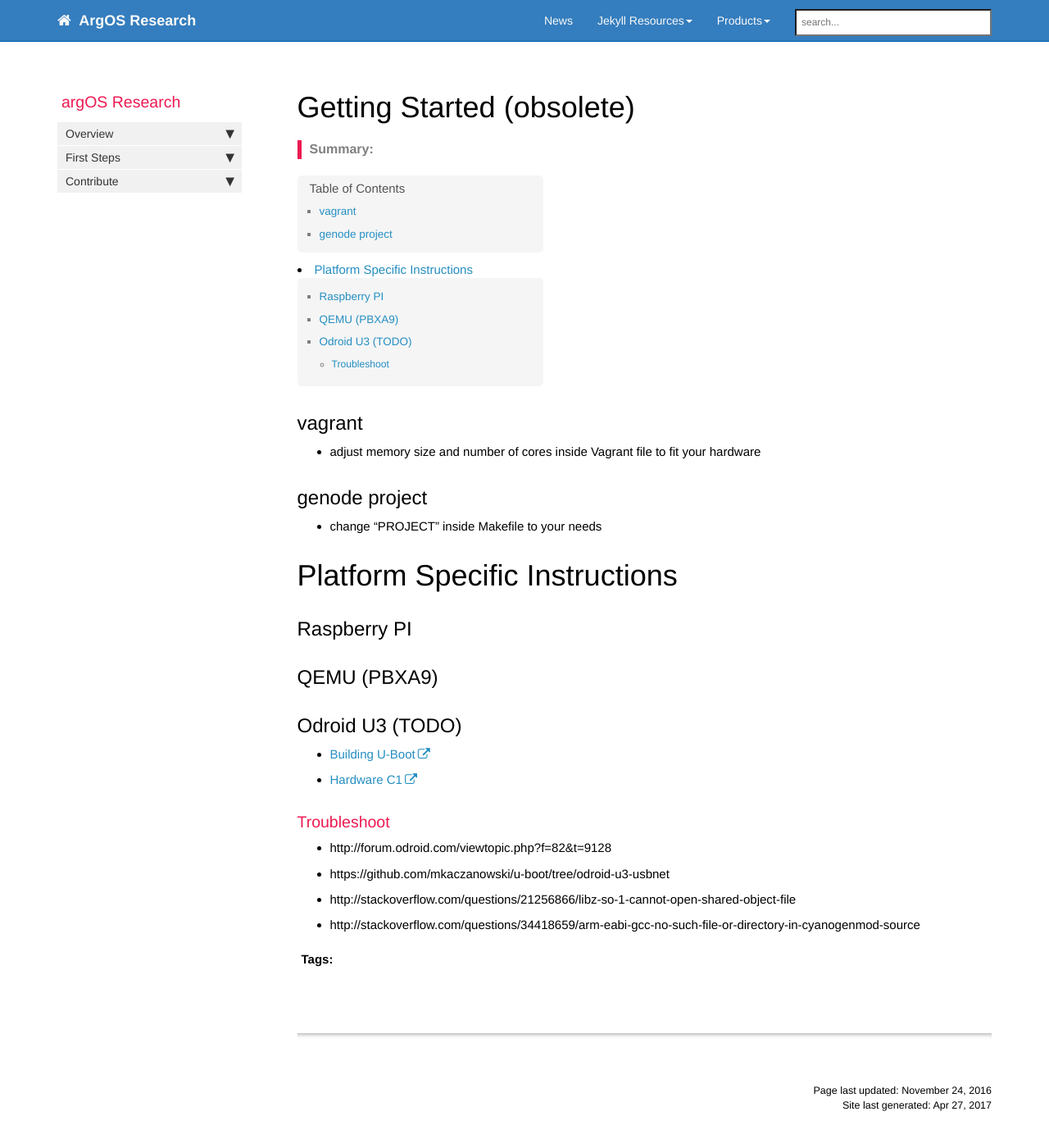
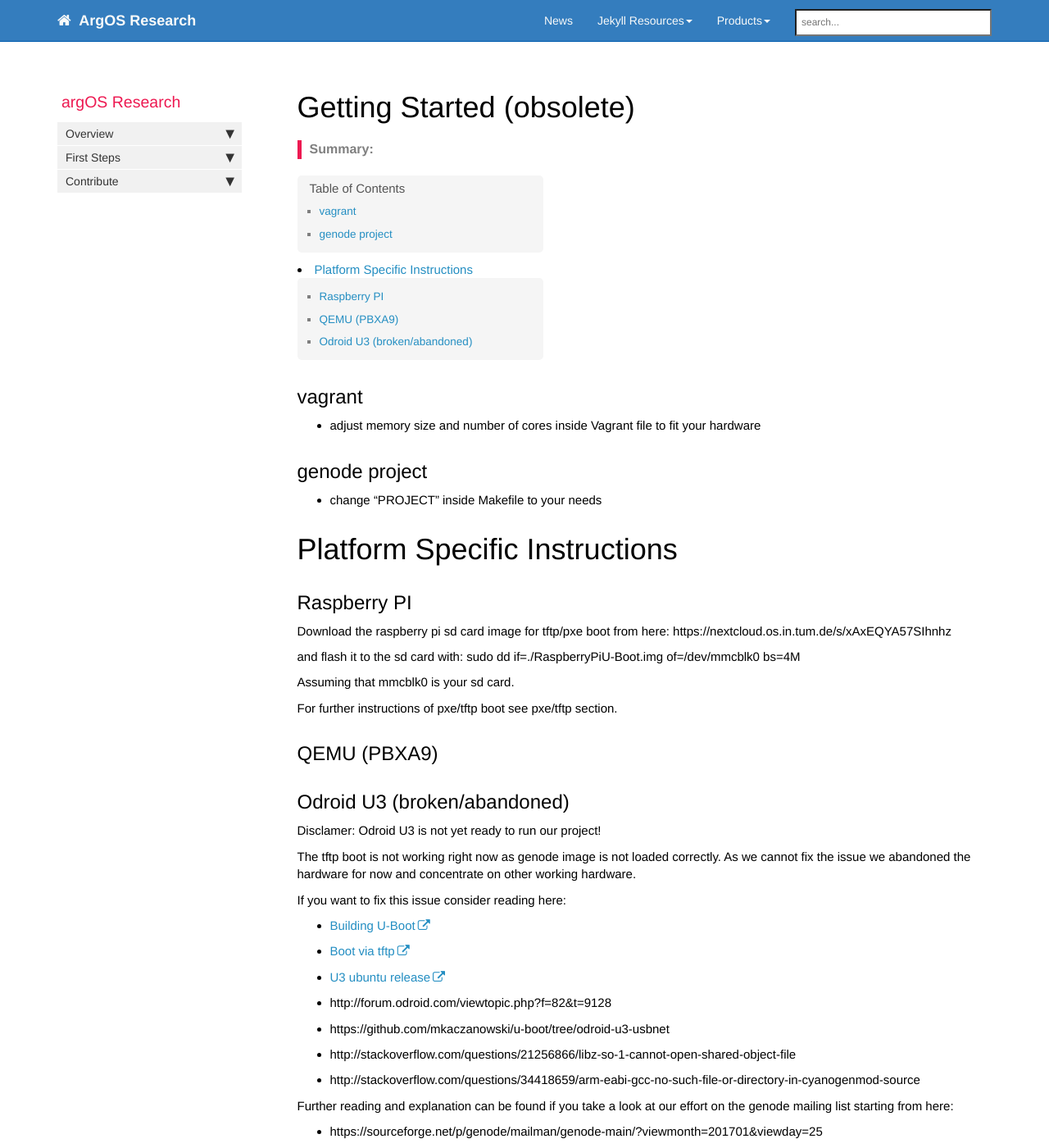
Before and after one commit to Flowm/argos-research.github.io, a Jekyll site: the page built from pages/argOS/getting-started.md, in a window 1280 px wide and 1400 px high. Shown: the whole window at 82% size. Built offline with Jekyll 4.4.1, drawn with Linux system fonts in a browser that asks for light colours; nearby versions of some CDN libraries; comment, search, counter and statistics services are not loaded.

Commit message:
Updated Odroid U3 and Raspberry instructions

```diff
--- a/pages/argOS/getting-started.md
+++ b/pages/argOS/getting-started.md
@@ -25,22 +25,40 @@ folder: "argOS"
 
 # Platform Specific Instructions
 
-
 ## Raspberry PI
 
+Download the raspberry pi sd card image for tftp/pxe boot from here:
+https://nextcloud.os.in.tum.de/s/xAxEQYA57SIhnhz
+
+and flash it to the sd card with:
+sudo dd if=./RaspberryPiU-Boot.img of=/dev/mmcblk0 bs=4M
+
+Assuming that mmcblk0 is your sd card.
+
+For further instructions of pxe/tftp boot see pxe/tftp section.
 
 
 ## QEMU (PBXA9)
 
-## Odroid U3 (TODO)
+## Odroid U3 (broken/abandoned)
+
+ Disclamer: Odroid U3 is not yet ready to run our project!
+
+ The tftp boot is not working right now as genode image is not loaded correctly.
+ As we cannot fix the issue we abandoned the hardware for now and concentrate on other working hardware.
+
+ If you want to fix this issue consider reading here:
 
 * [Building U-Boot](http://odroid.com/dokuwiki/doku.php?id=en:u3_building_u-boot)
 
-* [Hardware C1](http://odroid.com/dokuwiki/doku.php?id=en:c1_hardware)
+* [Boot via tftp](http://forum.odroid.com/viewtopic.php?f=82&t=9128)
 
-### Troubleshoot
+* [U3 ubuntu release](http://odroid.com/dokuwiki/doku.php?id=en:u3_release_linux_ubuntu)
 
 * http://forum.odroid.com/viewtopic.php?f=82&t=9128
 * https://github.com/mkaczanowski/u-boot/tree/odroid-u3-usbnet
 * http://stackoverflow.com/questions/21256866/libz-so-1-cannot-open-shared-object-file
 * http://stackoverflow.com/questions/34418659/arm-eabi-gcc-no-such-file-or-directory-in-cyanogenmod-source
+
+Further reading and explanation can be found if you take a look at our effort on the genode mailing list starting from here:
+* https://sourceforge.net/p/genode/mailman/genode-main/?viewmonth=201701&viewday=25
```
